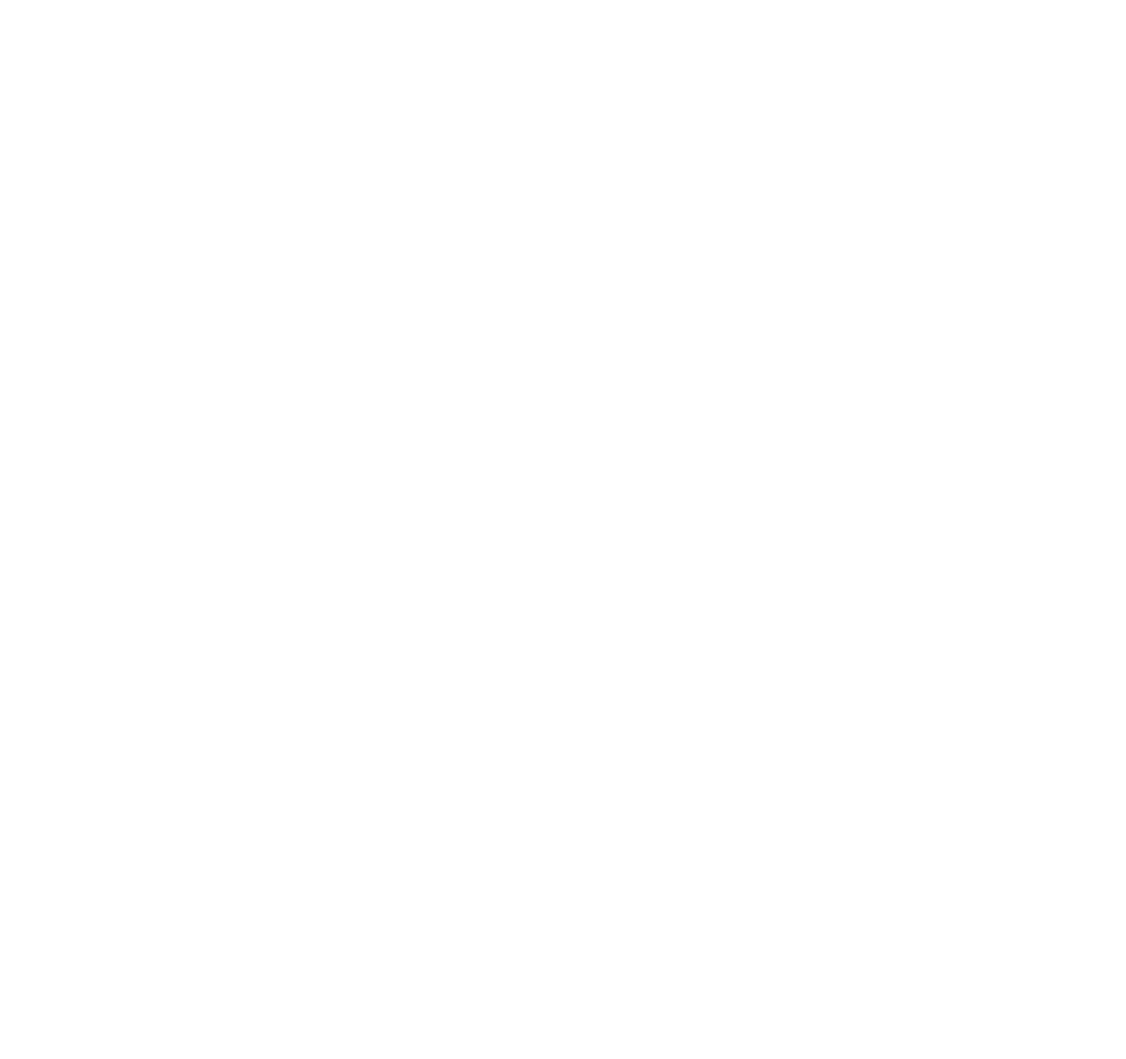
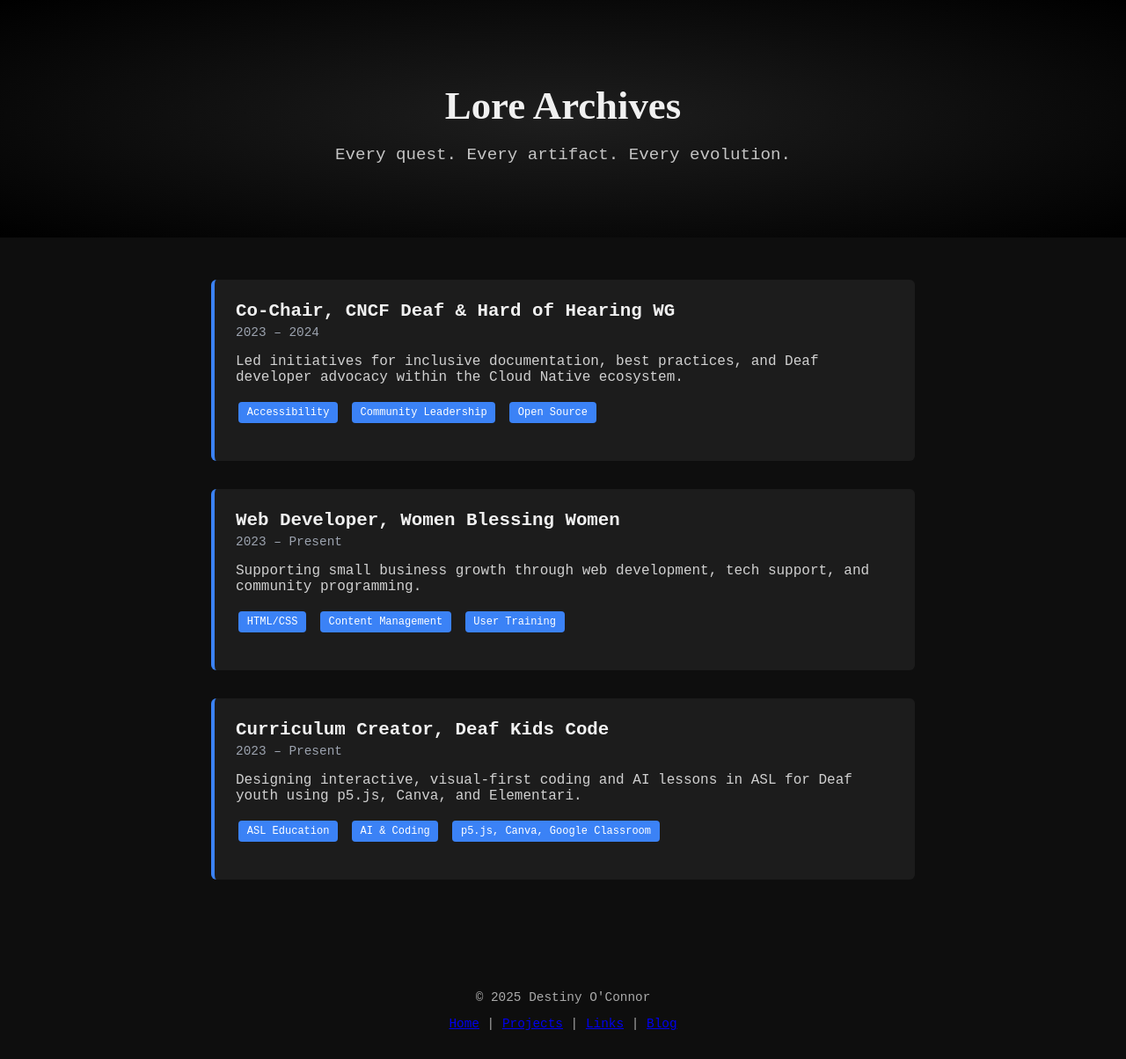
Before and after one commit to Deafveloper/Destiny-Oconnor-2.0, a plain HTML site: page resume.html in a window 1280 px wide. Shown: the whole page at 88% size. Before the commit the page ends 800 px from the top, so only its background shows below. Drawn offline with Linux system fonts and the light colour scheme.

Commit message:
Summary
Add 'Lore Archives' resume page with timeline layout and skill tags

```diff
--- a/css/style.css
+++ b/css/style.css
@@ -138,3 +138,50 @@ body {
   .link-list a:hover {
     background: #2563eb;
   }
+
+  .timeline {
+    max-width: 800px;
+    margin: auto;
+    padding: 3rem 2rem;
+  }
+
+  .timeline-entry {
+    background: #1c1c1c;
+    padding: 1.5rem;
+    margin-bottom: 2rem;
+    border-left: 4px solid #3b82f6;
+    border-radius: 6px;
+  }
+
+  .timeline-entry h2 {
+    margin: 0 0 0.3rem;
+    font-size: 1.3rem;
+  }
+
+  .timeline-date {
+    font-size: 0.9rem;
+    color: #9ca3af;
+    display: block;
+    margin-bottom: 0.8rem;
+  }
+
+  .timeline-entry p {
+    font-size: 1rem;
+    opacity: 0.85;
+  }
+
+  .skills {
+    margin-top: 1rem;
+    list-style: none;
+    padding: 0;
+  }
+
+  .skills li {
+    display: inline-block;
+    background: #3b82f6;
+    color: white;
+    font-size: 0.75rem;
+    padding: 0.3rem 0.6rem;
+    border-radius: 4px;
+    margin: 0.2rem;
+  }
--- a/resume.html
+++ b/resume.html
@@ -0,0 +1,63 @@
+<!DOCTYPE html>
+<html lang="en">
+<head>
+  <meta charset="UTF-8" />
+  <meta name="viewport" content="width=device-width, initial-scale=1.0"/>
+  <title>Lore Archives | Destiny O'Connor</title>
+  <link rel="stylesheet" href="css/style.css" />
+</head>
+<body>
+  <header>
+    <h1 class="hero-title">Lore Archives</h1>
+    <p class="hero-subtext">Every quest. Every artifact. Every evolution.</p>
+  </header>
+
+  <section class="timeline">
+    <!-- Resume Entry -->
+    <div class="timeline-entry">
+      <h2>Co-Chair, CNCF Deaf & Hard of Hearing WG</h2>
+      <span class="timeline-date">2023 – 2024</span>
+      <p>Led initiatives for inclusive documentation, best practices, and Deaf developer advocacy within the Cloud Native ecosystem.</p>
+      <ul class="skills">
+        <li>Accessibility</li>
+        <li>Community Leadership</li>
+        <li>Open Source</li>
+      </ul>
+    </div>
+
+    <div class="timeline-entry">
+      <h2>Web Developer, Women Blessing Women</h2>
+      <span class="timeline-date">2023 – Present</span>
+      <p>Supporting small business growth through web development, tech support, and community programming.</p>
+      <ul class="skills">
+        <li>HTML/CSS</li>
+        <li>Content Management</li>
+        <li>User Training</li>
+      </ul>
+    </div>
+
+    <div class="timeline-entry">
+      <h2>Curriculum Creator, Deaf Kids Code</h2>
+      <span class="timeline-date">2023 – Present</span>
+      <p>Designing interactive, visual-first coding and AI lessons in ASL for Deaf youth using p5.js, Canva, and Elementari.</p>
+      <ul class="skills">
+        <li>ASL Education</li>
+        <li>AI & Coding</li>
+        <li>p5.js, Canva, Google Classroom</li>
+      </ul>
+    </div>
+
+    <!-- Add more lore entries as you go! -->
+  </section>
+
+  <footer>
+    <p>&copy; 2025 Destiny O'Connor</p>
+    <nav>
+      <a href="index.html">Home</a> |
+      <a href="projects.html">Projects</a> |
+      <a href="links.html">Links</a> |
+      <a href="blog.html">Blog</a>
+    </nav>
+  </footer>
+</body>
+</html>
```
